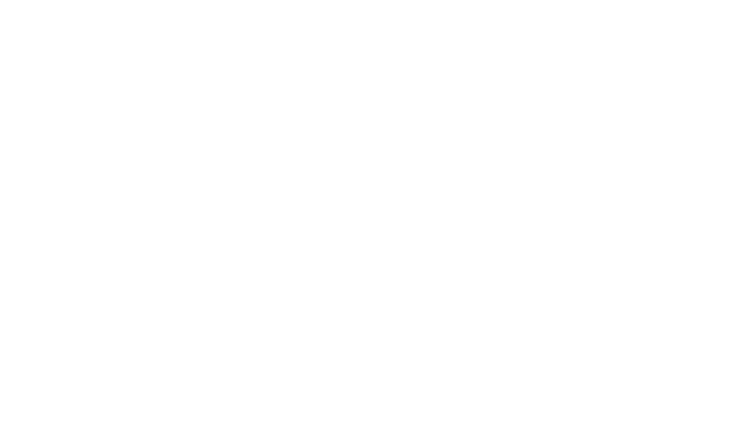
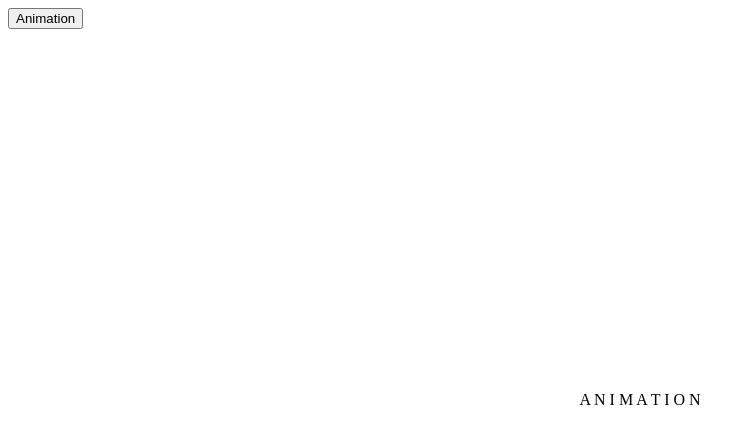
Before and after one commit to kohta9521/JavaScript_css, a plain HTML site: page 03_HTMLとCSSを極める（アニメーション編）/080_文字アニメーション/start/index.html in a window 1280 px wide. Shown: the whole page, without its empty margins (0-754 px from the left). Drawn offline with Linux system fonts and the light colour scheme.

Commit message:
中央余

```diff
--- a/03_HTMLとCSSを極める（アニメーション編）/080_文字アニメーション/start/index.html
+++ b/03_HTMLとCSSを極める（アニメーション編）/080_文字アニメーション/start/index.html
@@ -0,0 +1,26 @@
+<!DOCTYPE html>
+<html lang="en">
+<head>
+    <meta charset="UTF-8">
+    <meta name="viewport" content="width=device-width, initial-scale=1.0">
+    <meta http-equiv="X-UA-Compatible" content="ie=edge">
+    <title>Document</title>
+    <link rel="stylesheet" href="style.css">
+</head>
+<body>
+    <div id="container">
+        <div class="animate-title">
+            <span class="char">A</span>
+            <span class="char">N</span>
+            <span class="char">I</span>
+            <span class="char">M</span>
+            <span class="char">A</span>
+            <span class="char">T</span>
+            <span class="char">I</span>
+            <span class="char">O</span>
+            <span class="char">N</span>
+        </div>
+        <button onclick="document.querySelector('.animate-title').classList.toggle('inview');">Animation</button>
+    </div>
+</body>
+</html>
--- a/03_HTMLとCSSを極める（アニメーション編）/080_文字アニメーション/start/style.scss
+++ b/03_HTMLとCSSを極める（アニメーション編）/080_文字アニメーション/start/style.scss
@@ -0,0 +1,11 @@
+@import "mixin";
+
+.container {
+    position: relative;
+}
+.animate-title {
+    position: absolute;
+    top: 50%;
+    left: 50%;
+    transform: translate(-50%, -50%);
+}
```
Also changed, not shown: 03_HTMLとCSSを極める（アニメーション編）/060_演習_色んなローダーを作ってみよう/_mixin.scss (deleted, +0 -19 lines), 03_HTMLとCSSを極める（アニメーション編）/080_文字アニメーション/start/style.css, 03_HTMLとCSSを極める（アニメーション編）/080_文字アニメーション/start/style.min.css (added), 2 other files.
